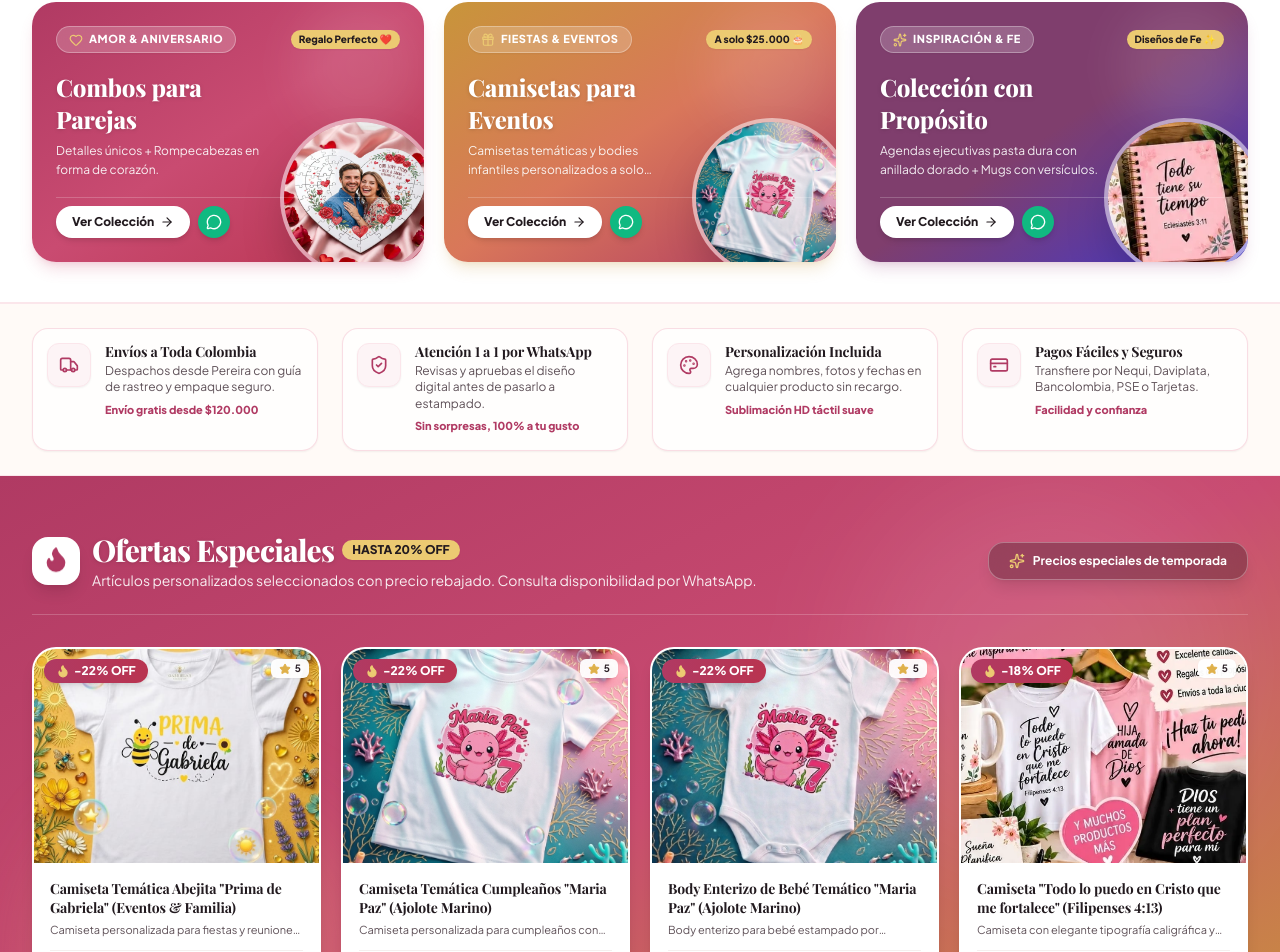
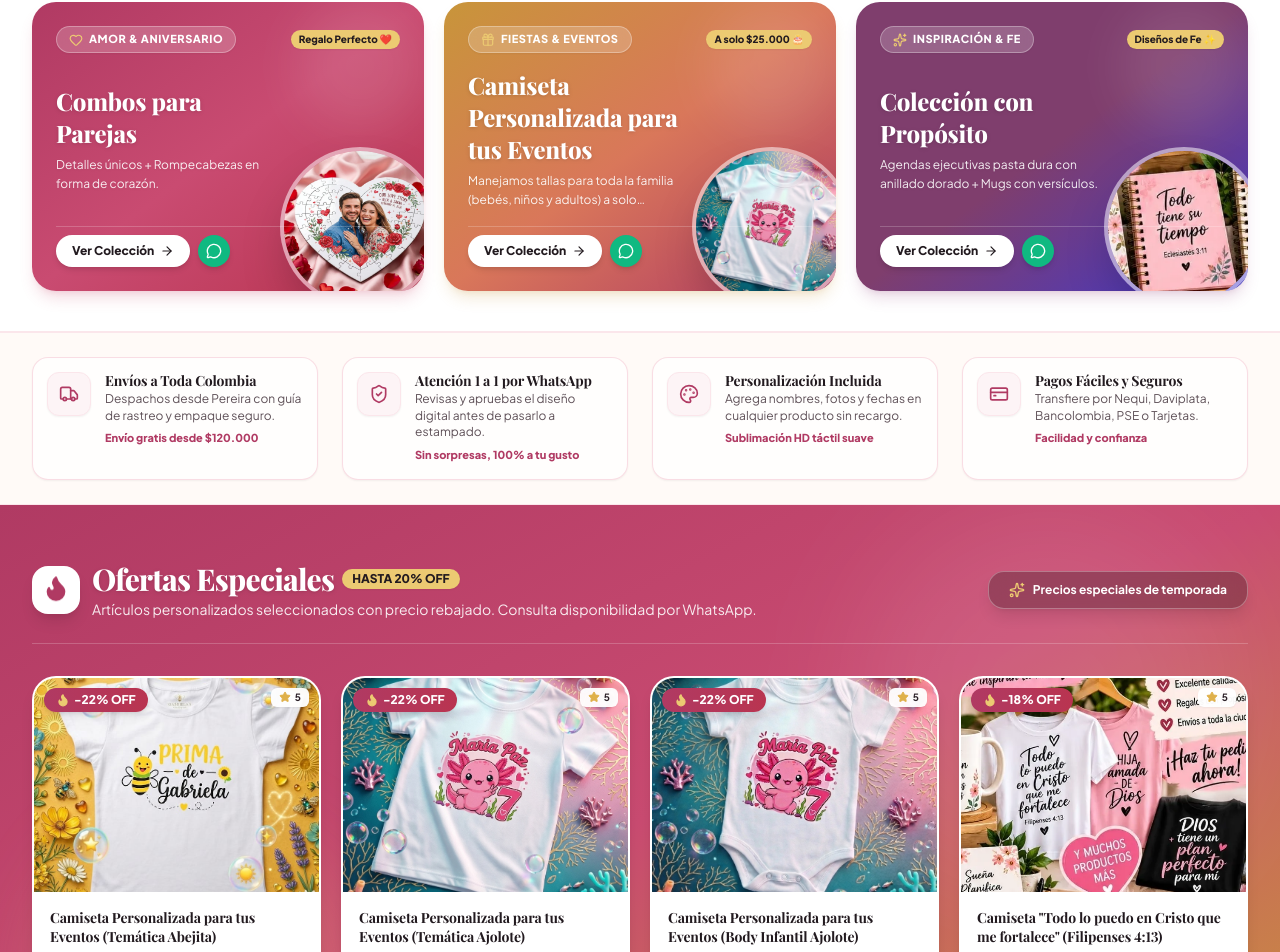
Before and after one commit to totalagroapps/sublimadosvg-shop, a React (Vite) app: page / in a window 1280 px wide. Shown: the part 1622-2574 px from the top of the page. Built offline with nearby package versions, Linux system fonts and the light colour scheme.

Commit message:
Actualizar titulos y descripciones: Camiseta personalizada para tus eventos con tallas familiares

```diff
--- a/src/components/MarketHero.tsx
+++ b/src/components/MarketHero.tsx
@@ -41,8 +41,8 @@ export const MarketHero: React.FC<MarketHeroProps> = ({ onSelectCategory, onExpl
       id: 'slide-cumple',
       tag: '🎉 Fiestas Infantiles & Eventos',
       title: 'Celebra momentos únicos con',
-      highlight: 'camisetas para eventos',
-      subtitle: 'Camisetas temáticas "Maria Paz" Ajolote, Abejita "Prima de Gabriela" y bodies familiares a solo $25.000.',
+      highlight: 'camisetas personalizadas para tus eventos',
+      subtitle: 'Manejamos tallas para toda la familia (desde bebés hasta adultos) a solo $25.000.',
       image: '/prod-camiseta-ajolote.jpg',
       category: 'camisetas',
       ctaText: 'Ver Camisetas ($25.000)',
--- a/src/components/PromoBannerGrid.tsx
+++ b/src/components/PromoBannerGrid.tsx
@@ -30,14 +30,14 @@ export const PromoBannerGrid: React.FC<PromoBannerGridProps> = ({
       id: 'banner-cumple',
       tag: 'Fiestas & Eventos',
       icon: Gift,
-      title: 'Camisetas para Eventos',
-      subtitle: 'Camisetas temáticas y bodies infantiles personalizados a solo $25.000.',
+      title: 'Camiseta Personalizada para tus Eventos',
+      subtitle: 'Manejamos tallas para toda la familia (bebés, niños y adultos) a solo $25.000.',
       gradient: 'from-amber-500 via-orange-500 to-rose-600',
       shadow: 'shadow-amber-500/20',
       badge: 'A solo $25.000 🎂',
       category: 'camisetas' as ProductCategory,
       image: '/prod-camiseta-ajolote.jpg',
-      whatsappText: '¡Hola Viviana! Quiero cotizar camisetas personalizadas para un evento / cumpleaños a $25.000.',
+      whatsappText: '¡Hola Viviana! Me gustaría cotizar la camiseta personalizada para tus eventos (tallas para toda la familia).',
     },
     {
       id: 'banner-fe',
--- a/src/data/products.ts
+++ b/src/data/products.ts
@@ -14,15 +14,15 @@ export const INITIAL_PRODUCTS: Product[] = [
   // --- CAMISETAS Y BODIES PARA EVENTOS Y CUMPLEAÑOS ---
   {
     id: 'prod-camiseta-abejita-eventos',
-    name: 'Camiseta Temática Abejita "Prima de Gabriela" (Eventos & Familia)',
+    name: 'Camiseta Personalizada para tus Eventos (Temática Abejita)',
     category: 'camisetas',
     price: 25000,
     originalPrice: 32000,
-    description: 'Camiseta personalizada para fiestas y reuniones familiares con temática de abejita y flores. Se personaliza con nombre y parentesco (Prima, Mamá, Papá, Tía, Hermana).',
+    description: 'Camiseta personalizada para tus eventos especiales y celebraciones. Manejamos tallas para toda la familia (desde bebés y niños hasta jóvenes y adultos). Sublimación de tacto suave y colores vivos con el nombre, rol familiar o motivo que prefieras.',
     features: [
+      'Manejamos tallas para toda la familia (bebés, niños y adultos)',
       'Sublimación HD tacto cero, ultrasuave',
-      'Personalizada con nombre y rol familiar',
-      'Disponible para toda la familia (bebés, niños y adultos)',
+      'Personalizada con nombre y motivo de tu evento',
       'No se decolora ni se cae con las lavadas',
     ],
     image: '/prod-camiseta-abejita.jpg',
@@ -30,46 +30,46 @@ export const INITIAL_PRODUCTS: Product[] = [
     badge: 'Eventos & Familia',
     rating: 5.0,
     reviewsCount: 168,
-    availableSizes: ['2', '4', '6', '8', '10', '12', '14', '16', 'S', 'M', 'L', 'XL'],
+    availableSizes: ['2', '4', '6', '8', '10', '12', '14', '16', 'S', 'M', 'L', 'XL', '2XL'],
     availableColors: [
       { name: 'Blanco Suave', hex: '#ffffff' },
     ],
   },
   {
     id: 'prod-camiseta-ajolote-cumple',
-    name: 'Camiseta Temática Cumpleaños "Maria Paz" (Ajolote Marino)',
+    name: 'Camiseta Personalizada para tus Eventos (Temática Ajolote)',
     category: 'camisetas',
     price: 25000,
     originalPrice: 32000,
-    description: 'Camiseta personalizada para cumpleaños con diseño tierno de ajolote rosado y temática marina. Se personaliza con el nombre y la edad del cumpleañero/a.',
+    description: 'Camiseta personalizada para tus eventos y fiestas de cumpleaños. Manejamos tallas para toda la familia (bebés, niños, damas y caballeros) para que todos vayan combinados a la celebración. Estampado nítido a todo color con nombre y edad.',
     features: [
+      'Manejamos tallas para toda la familia (bebés, niños y adultos)',
       'Sublimación full color de alta definición',
-      'Personalizada con nombre y número de años',
+      'Personalizada con nombre y edad del festejado/a',
       'Tejido fresco y cómodo de tacto algodón',
-      'Excelente durabilidad en lavado continuo',
     ],
     image: '/prod-camiseta-ajolote.jpg',
     mockupType: 'tshirt',
     badge: 'Cumpleaños & Fiestas',
     rating: 5.0,
     reviewsCount: 142,
-    availableSizes: ['2', '4', '6', '8', '10', '12', '14', '16', 'S', 'M', 'L', 'XL'],
+    availableSizes: ['2', '4', '6', '8', '10', '12', '14', '16', 'S', 'M', 'L', 'XL', '2XL'],
     availableColors: [
       { name: 'Blanco Suave', hex: '#ffffff' },
     ],
   },
   {
     id: 'prod-body-ajolote-bebe',
-    name: 'Body Enterizo de Bebé Temático "Maria Paz" (Ajolote Marino)',
+    name: 'Camiseta Personalizada para tus Eventos (Body Infantil Ajolote)',
     category: 'camisetas',
     price: 25000,
     originalPrice: 32000,
-    description: 'Body enterizo para bebé estampado por sublimación con diseño de ajolote para primer añito o cumpleaños. Broches inferiores prácticos y tejido hipoalergénico supersuave.',
+    description: 'Camiseta personalizada para tus eventos (diseño body enterizo para bebé). Manejamos tallas para toda la familia para combinar el conjunto con papá, mamá y hermanos. Broches inferiores prácticos y tejido hipoalergénico supersuave.',
     features: [
+      'Manejamos tallas para toda la familia para combinar en el evento',
       'Tejido hipoalergénico suave para la piel del bebé',
       'Broches metálicos inferiores reforzados',
       'Personalizado con nombre y edad del bebé',
-      'Sublimación permanente tacto cero',
     ],
     image: '/prod-body-ajolote.jpg',
     mockupType: 'tshirt',
```
